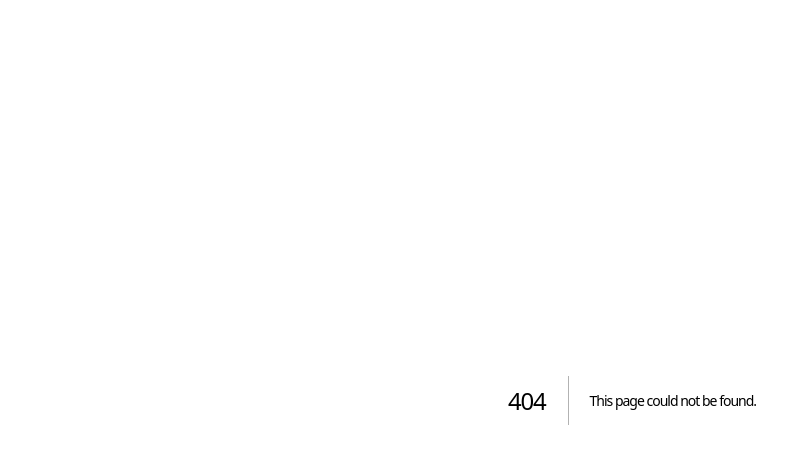
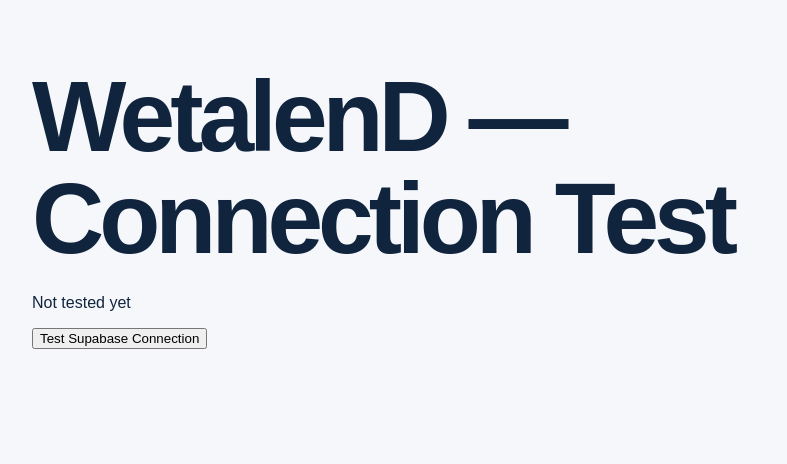
Before and after one commit to vasilispapangelodimou/wetalend-platform, a Next.js app: page /connection-test in a window 1280 px wide. Before the commit this address had no page. Shown: the top 464 px of the page, without its empty margins (8-795 px from the left). Built offline with nearby package versions, Linux system fonts and the light colour scheme.

Commit message:
Create Supabase connection test page

```diff
--- /dev/null
+++ b/app/connection-test/page.js
@@ -0,0 +1,39 @@
+'use client'
+
+import { useState } from 'react'
+import { createClient } from '../../lib/supabase/client'
+
+export default function ConnectionTest() {
+  const [status, setStatus] = useState('Not tested yet')
+
+  async function testConnection() {
+    setStatus('Connecting to Supabase...')
+
+    try {
+      const supabase = createClient()
+
+      const { error } = await supabase
+        .from('profiles')
+        .select('id', { head: true })
+        .limit(1)
+
+      if (error) {
+        setStatus('Connection test failed: ' + error.message)
+      } else {
+        setStatus('Supabase connection successful!')
+      }
+    } catch (error) {
+      setStatus('Connection test failed: ' + error.message)
+    }
+  }
+
+  return (
+    <main style={{ padding: 40, fontFamily: 'Arial' }}>
+      <h1>WetalenD — Connection Test</h1>
+      <p>{status}</p>
+      <button onClick={testConnection}>
+        Test Supabase Connection
+      </button>
+    </main>
+  )
+}
```
